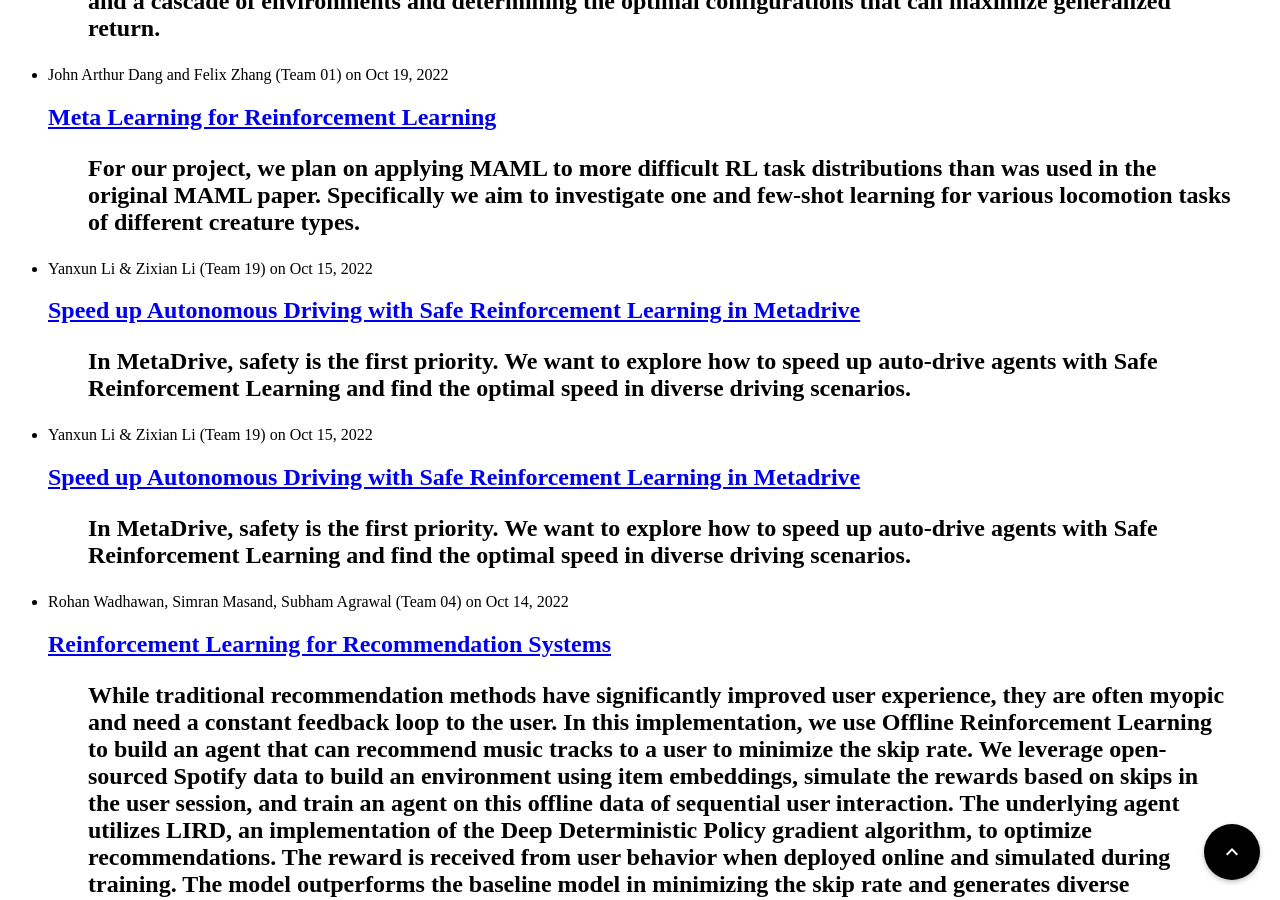
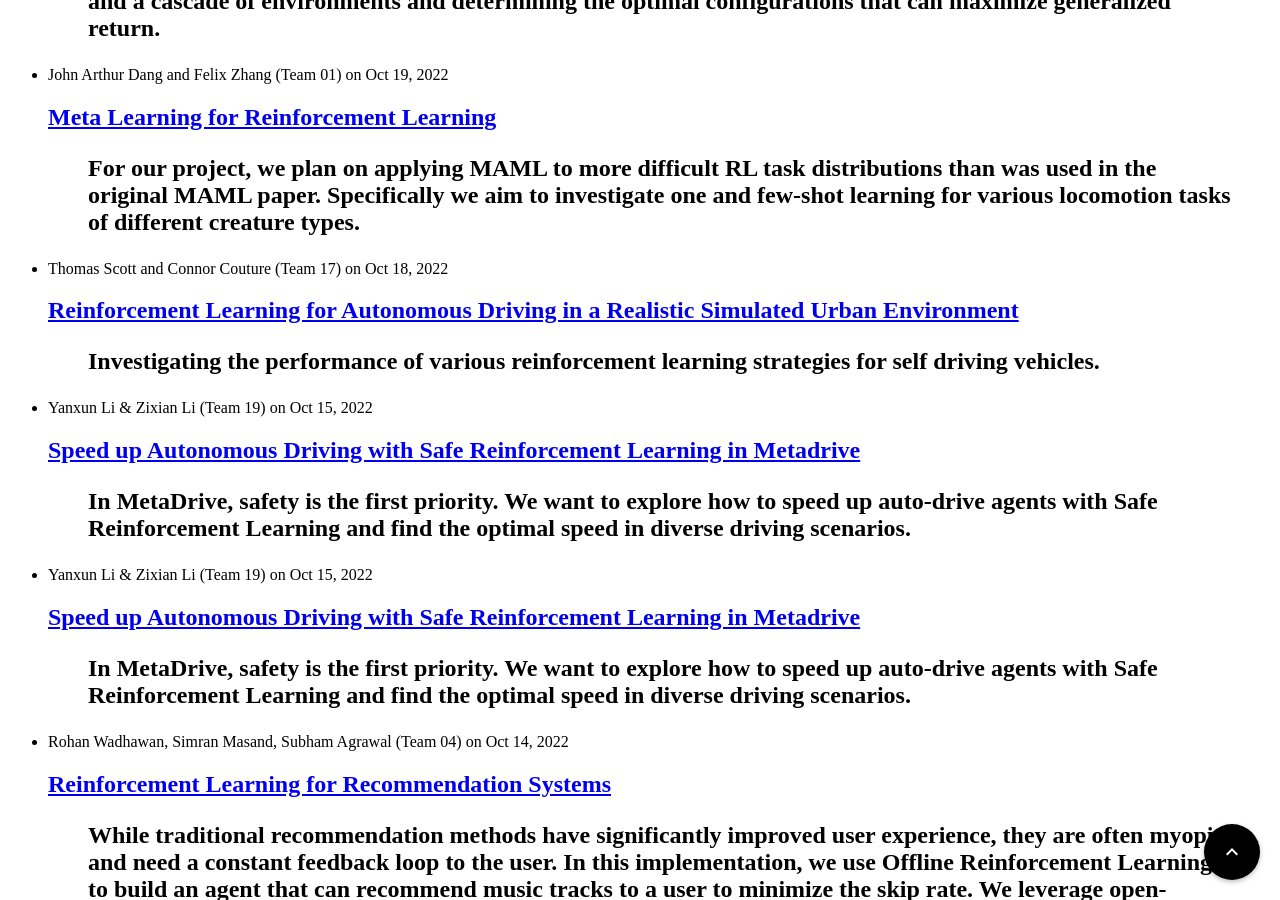
Before and after one commit to ucla-rlcourse/CS269-projects-2022fall, a Jekyll site: the page built from index.html, in a window 1280 px wide and 900 px high, scrolled down 4579 px. Built offline with Jekyll 4.4.1, drawn with Linux system fonts in a browser that asks for light colours; some of the changed lines change nothing that is shown; some of the changed text lies outside the part shown.

Commit message:
fix team 17

```diff
--- a/_posts/2022-09-19-team17.md
+++ b/_posts/2022-09-19-team17.md
@@ -1,6 +1,14 @@
 ---
 layout: post
 comments: true
+title: Reinforcement Learning for Autonomous Driving in a Realistic Simulated Urban Environment
+author: Thomas Scott and Connor Couture (Team 17)
+date: 2022-10-18
+---
+
+
+> Investigating the performance of various reinforcement learning strategies for self driving vehicles.
+
 
 <!--more-->
 {: class="table-of-content"}
@@ -179,56 +187,3 @@ Target Network Update Rate: 0.005
 Target Policy Noise: 0.2
 Target Policy Noise Clip Range: 0.5
 Delayed Policy Update Frequency: 2
-=======
-## Introduction
-Hello everyone. We plan on exploring the use of reinforcement learning for self driving cars in realistic simulated urban environments. We plan on utilizing the autonomous vehicle research platform “CARLA”. CARLA allows researchers to study various autonomous vehicle systems in a highly realistic and customizable computer simulated environment. There are simulated sensors for self-driving vehicles in CARLA that are essentially one-to-one analogues to their real-world counterparts. Furthermore, the behavior of the surrounding simulated environment is highly modifiable, thus allowing us to test our agent in various environments.
-
-## Plan
-This is our initial plan: We plan to train a single self-driving car using various reinforcement learning algorithms to navigate an urban environment through a set route. Initially having our environment and route fixed will allow us to measure the performance of various reinforcement learning algorithms against each other and potentially try strategies not seen in academic papers currently. Once we train our algorithm on a fixed environment, we plan to test its ability to generalize by setting up different (perhaps adversarial) scenarios for the algorithm to navigate. We plan on using only the realistic simulated sensors for our autonomous vehicles as well as a map of the environment. In conclusion, we expect to find the best performing reinforcement learning algorithm for an autonomous car in our realistic simulated environment.
-
-
-
-## References
-### CARLA Environment
-[Dosovitskiy, et al.] "CARLA: An Open Urban Driving Simulator" [https://arxiv.org/pdf/1711.03938.pdf](https://arxiv.org/pdf/1711.03938.pdf)
-
-### Associated Papers which may be Helpful
-[Pérez-Gil, et al.] "Deep reinforcement learning based control for Autonomous Vehicles in CARLA" [https://link.springer.com/content/pdf/10.1007/](https://link.springer.com/content/pdf/10.1007/s11042-021-11437-3.pdf)
-
-[Liang, et al.] "Deep reinforcement learning based control for Autonomous Vehicles in CARLA" [https://openaccess.thecvf.com/content_ECCV_2018/papers/Xiaodan_Liang_CIRL_Controllable_Imitative_ECCV_2018_paper.pdf](https://openaccess.thecvf.com/content_ECCV_2018/papers/Xiaodan_Liang_CIRL_Controllable_Imitative_ECCV_2018_paper.pdf)
-
-[Kendall, et al.] "Learning to Drive in a Day" [https://arxiv.org/pdf/1807.00412.pdf](https://arxiv.org/pdf/1807.00412.pdf)
-
-[Emuna, et al.] "Deep Reinforcement Learning for Human-Like Driving Policies in Collision Avoidance Tasks of Self-Driving Cars" [https://arxiv.org/pdf/2006.04218.pdf](https://arxiv.org/pdf/2006.04218.pdf)
-
-[Duan, et al.] "Hierarchical reinforcement learning for self driving decision-making without reliance on labeled driving data" [https://ietresearch.onlinelibrary.wiley.com/doi/pdfdirect/10.1049/iet-its.2019.0317](https://ietresearch.onlinelibrary.wiley.com/doi/pdfdirect/10.1049/iet-its.2019.0317)
-
-[Kiran, et al.] "Deep Reinforcement Learning for Autonomous Driving: A Survey" [https://arxiv.org/pdf/2002.00444.pdf](https://arxiv.org/pdf/2002.00444.pdf)
-
-## November 11 Project Progress Update
-### CARLA Environment Setup
-To install the CARLA environment, we followed the steps on [https://carla.readthedocs.io/](https://carla.readthedocs.io/). On Windows, installation involved downloading the CARLA 0.9.12 zip file from [https://github.com/carla-simulator/carla/releases/tag/0.9.12/](https://github.com/carla-simulator/carla/releases/tag/0.9.12/). After extracting the zip, we ran CarlaUE4.exe which allowed us to explore a small environment.
-
-![BEVCARLAEnvironment]({{ '/assets/images/team17/team17pageimg1.png' | relative_url }})
-
-This birds-eye view shows the entire driveably area. When running CARLA, we are able to control the camera using W, A, S, D and the mouse.
-
-Additionally, we are able to run python scripts to generate vehicle and pedestrian traffic. The vehicles in this new state drive around following set paths and obey traffic laws such as stopping at lights and yielding.
-
-We are also able to manually control a vehicle in the environment by running another python script:
-
-![CARLAVehicleControl]({{ '/assets/images/team17/team17pageimg2.png' | relative_url }})
-
-There are also other scripts available, such as one that controls dynamic weather, which could pose challenges if we decided to go with a vision-based approach, rather than lidar.
-
-There is plenty of data provided on every vehicle, including collision, velocity, lane switch flags, simulated lidar, and more that we can use as input when training a model.
-
-### Next Steps
-We plan on setting up a basic urban environment which has other simulated vehicles, and we will set up a route in this environment for our agent. We will train agents on various algorithms on this route and then test their performance on other routes in our environment. Though we will start with a simpler platform, later on we may try having an agent that uses realistic simulated LIDAR input to train on.
-
-These are the algorithms we plan on building and experimenting with initially:
-- Deep Q Learning
-- REINFORCE (Monte-Carlo Policy Gradient Method)
-- Proximal Policy Optimization (with and without clipping)
-
-If time and interest permits, we may also try out some model-based RL methods.
```
